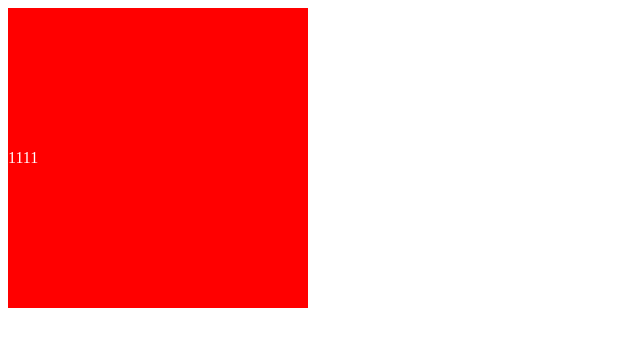
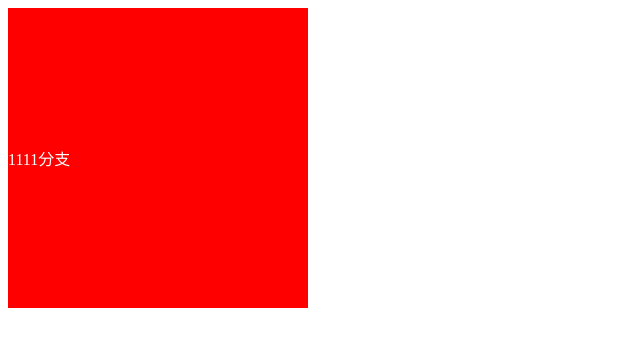
Before and after one commit to wangfang11/gitStudy, a plain HTML site: page index.html in a window 1280 px wide. Shown: the full height of the page, 0-640 px from the left. Drawn offline with Linux system fonts and the light colour scheme.

Commit message:
修改index.html 文字

```diff
--- a/index.html
+++ b/index.html
@@ -5,6 +5,6 @@
     <title>Title</title>
 </head>
 <body>
-<div style="display:flex;width: 300px;height: 300px;background: red;color: white;display: flex;display: -webkit-flex;align-items: center;">1111</div>
+<div style="display:flex;width: 300px;height: 300px;background: red;color: white;display: flex;display: -webkit-flex;align-items: center;">1111分支</div>
 </body>
 </html>
```
